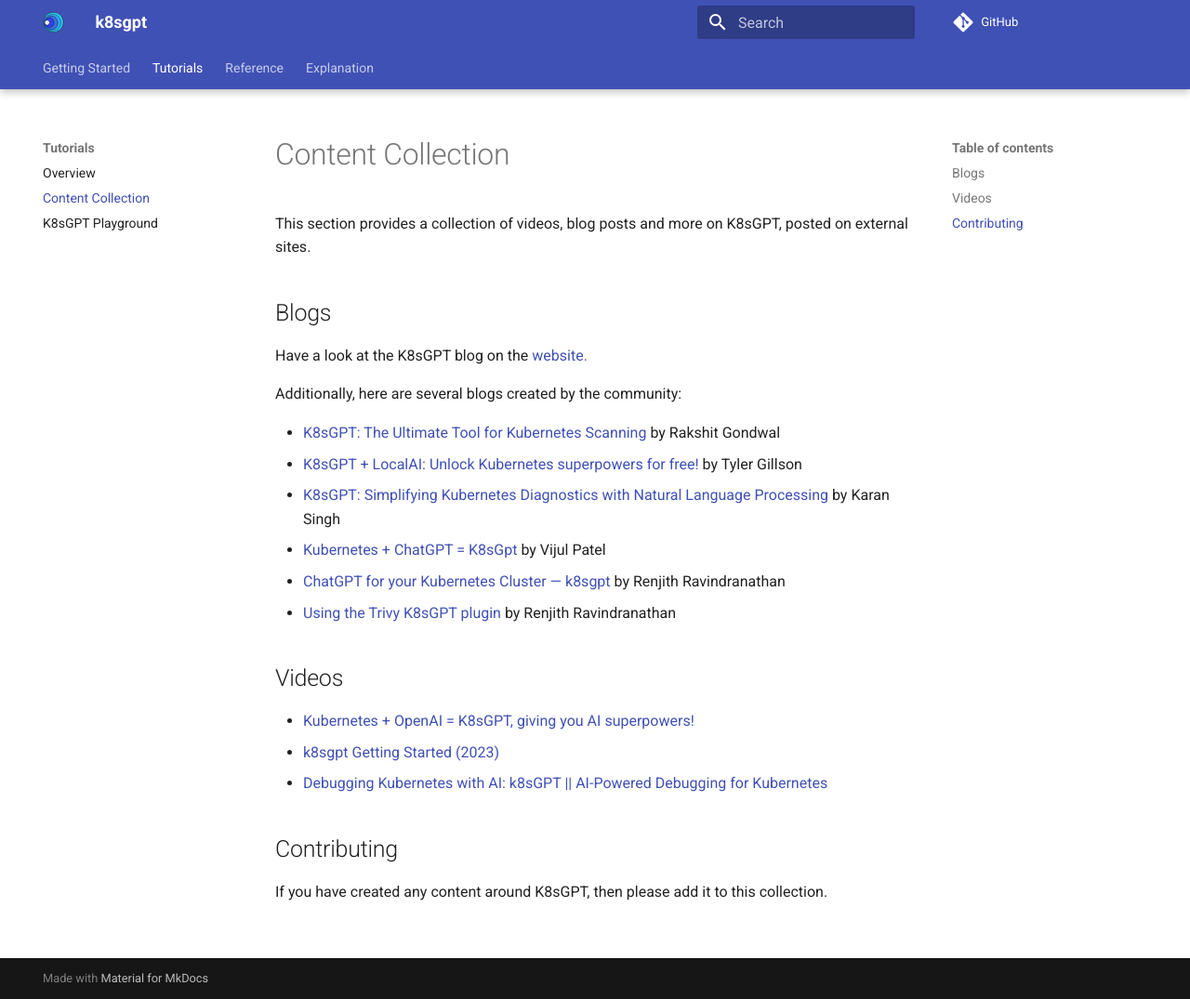
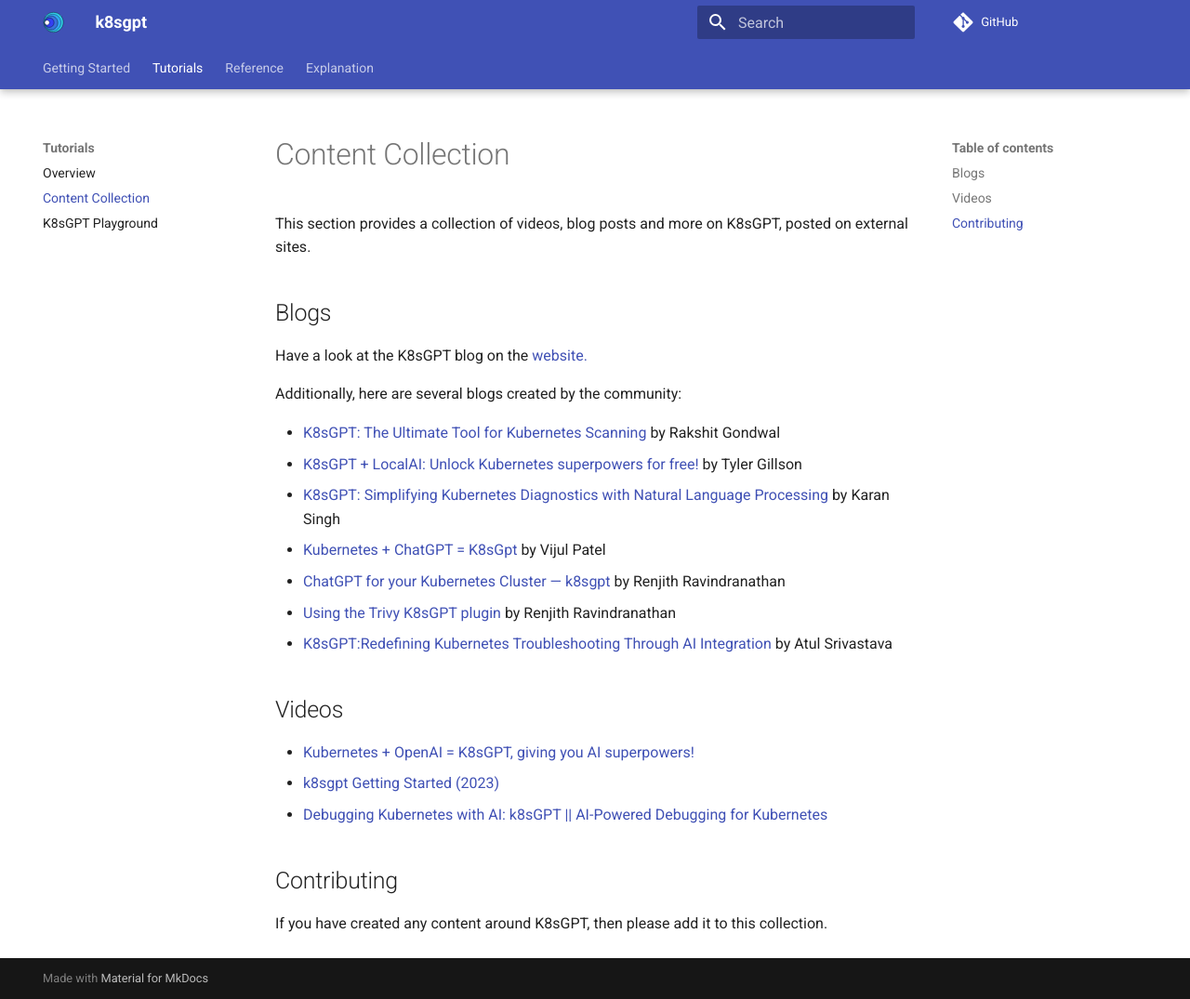
Before and after one commit to k8sgpt-ai/docs, an MkDocs documentation site: the page built from docs/tutorials/content-collection/content-collection.md, in a window 1280 px wide and 1075 px high. Shown: the whole window at 93% size. Built offline with MkDocs 1.6.1 and Material for MkDocs 9.7.7, drawn with Linux system fonts in a browser that asks for light colours; comment, search, counter and statistics services are not loaded.

Commit message:
add blog to content collection

```diff
--- a/docs/tutorials/content-collection/content-collection.md
+++ b/docs/tutorials/content-collection/content-collection.md
@@ -13,6 +13,7 @@ Additionally, here are several blogs created by the community:
 * [Kubernetes + ChatGPT = K8sGpt](https://medium.com/@vijulpatel865/kubernetes-chatgpt-k8sgpt-a9199363dd38) by Vijul Patel
 * [ChatGPT for your Kubernetes Cluster — k8sgpt](https://medium.com/techbeatly/chatgpt-for-your-kubernetes-cluster-k8sgpt-649f2cad1bd5) by Renjith Ravindranathan
 * [Using the Trivy K8sGPT plugin](https://medium.com/techbeatly/k8sgpt-integration-with-aquasec-trivy-22f53c6730bb) by Renjith Ravindranathan
+* [K8sGPT:Redefining Kubernetes Troubleshooting Through AI Integration](https://atulsrivastava2006.medium.com/k8sgpt-redefining-kubernetes-troubleshooting-through-ai-integration-4ec6ee0385dc) by Atul Srivastava
 
 ## Videos
 
```
